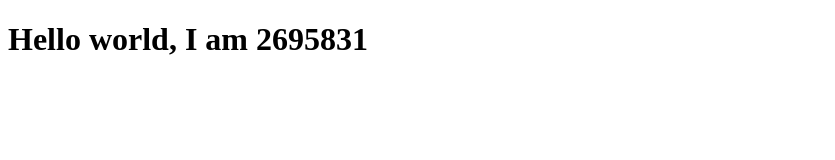
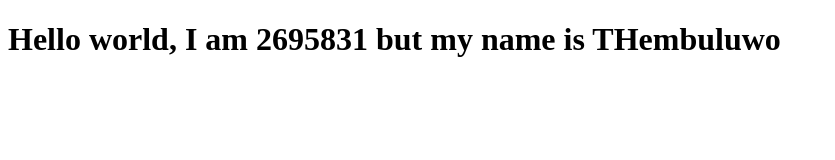
Before and after one commit to thembu/SD-LAB1, a plain HTML site: page index.html in a window 1280 px wide. Shown: the whole page, without its empty margins (0-835 px from the left). Drawn offline with Linux system fonts and the light colour scheme.

Commit message:
made a new branch

```diff
--- a/index.html
+++ b/index.html
@@ -8,7 +8,7 @@
 <body>
     <h1>
 
-        Hello world, I am 2695831
+        Hello world, I am 2695831 but my name is THembuluwo
 
     </h1>
 </body>
```
